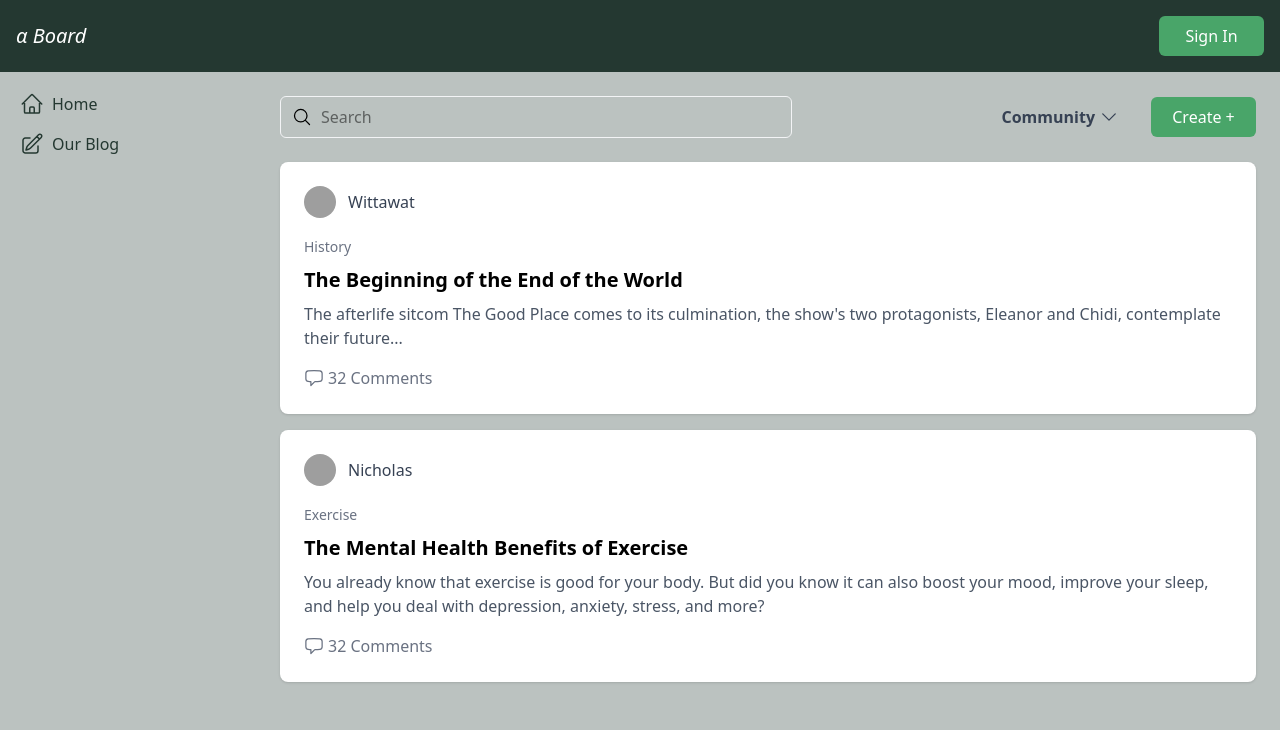
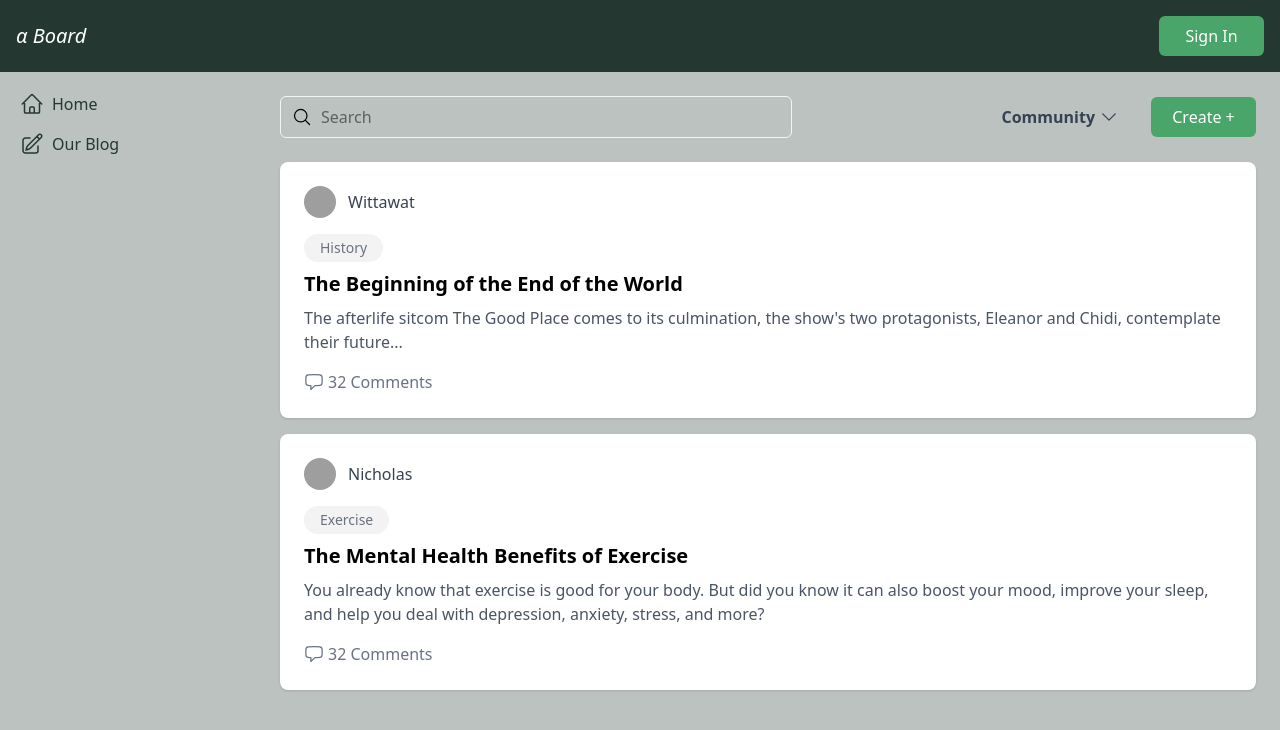
Before and after one commit to bossmiiz/web-board, a Next.js app in the folder frontend/: page / in a window 1280 px wide. Shown: the top 730 px of the page. Built offline with nearby package versions, Linux system fonts and the light colour scheme; grey boxes are pictures that could not be loaded.

Commit message:
Feat : update tag for blog card

```diff
--- a/frontend/src/components/BlogCard.tsx
+++ b/frontend/src/components/BlogCard.tsx
@@ -32,7 +32,7 @@ const BlogCard = ({
         <span className="text-gray-700">{author}</span>
       </div>
       <div className="mb-2">
-        <span className="text-sm text-gray-500">{category}</span>
+        <span className="inline-block px-4 py-1 rounded-full bg-[#F3F3F3] text-sm text-gray-500">{category}</span>
       </div>
       <h2 className="text-xl font-semibold mb-2">{title}</h2>
       <p className="text-gray-600 mb-4">{excerpt}</p>
```
